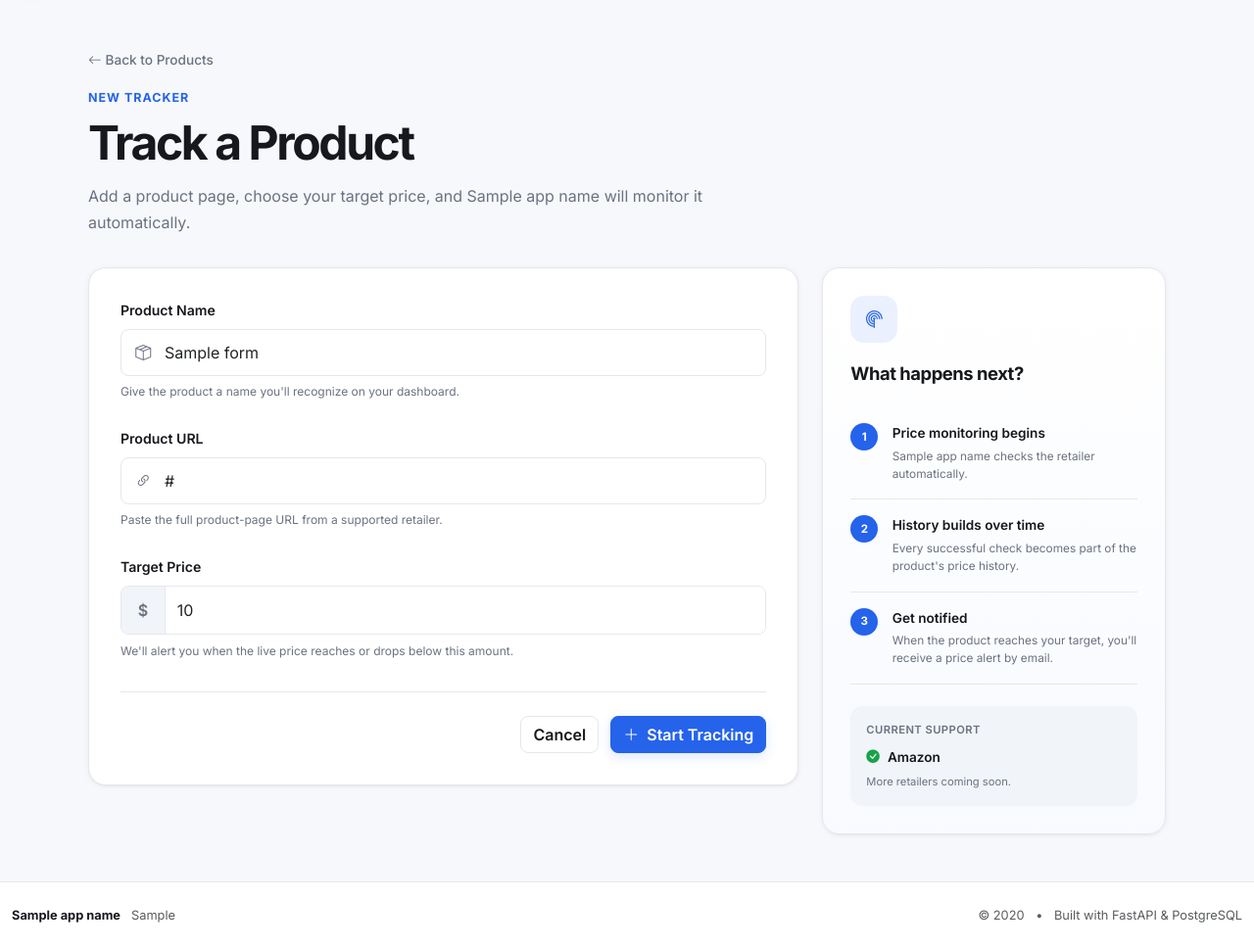
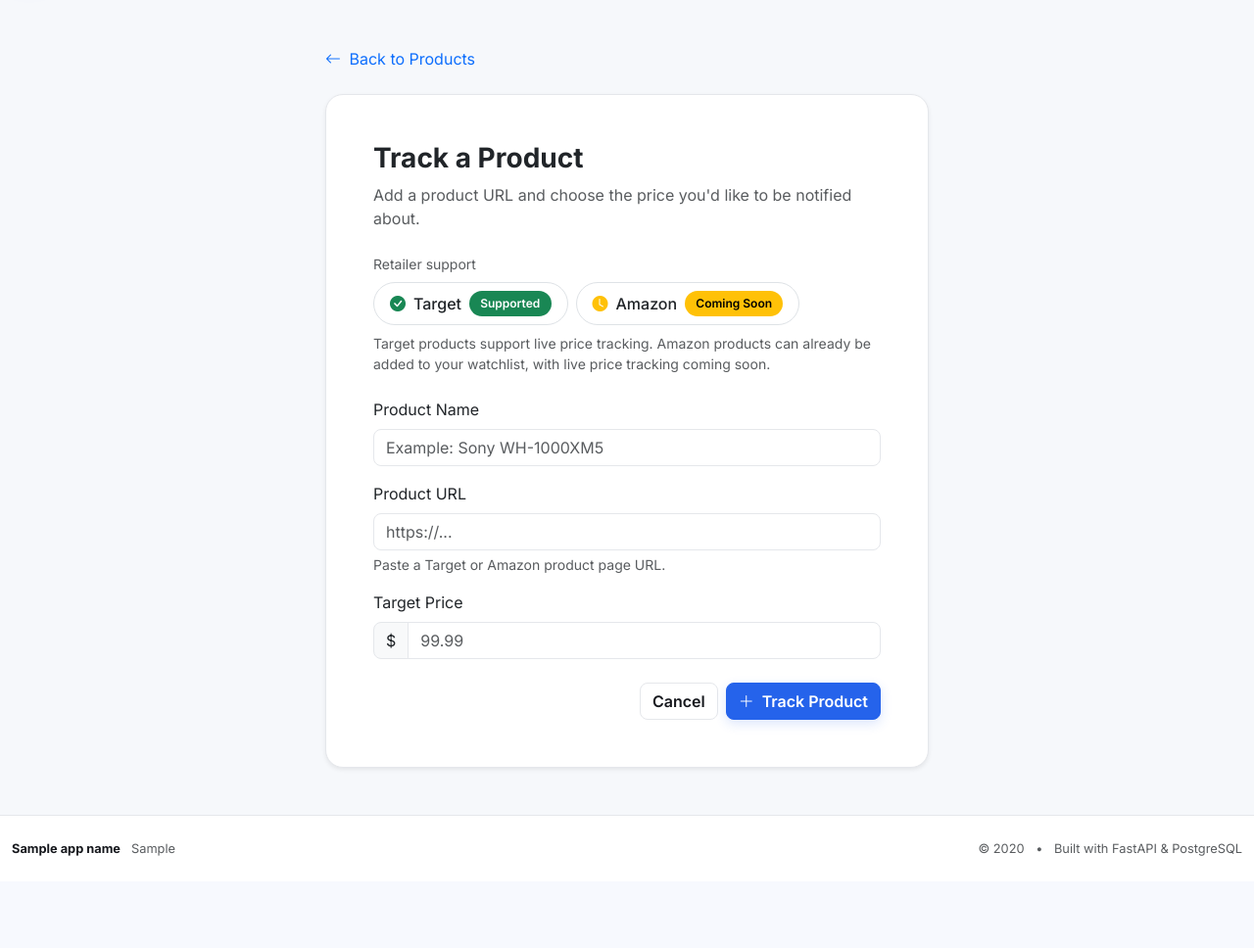
Before and after one commit to magliarozach-phntm/price-tracker-saas, a Python web app: template app/templates/add_product.html in a window 1280 px wide. Shown: the part 73-1041 px from the top of the page at 98% size. After the commit the page ends 947 px from the top, so only its background shows below. Run offline with Jinja, Linux system fonts and the light colour scheme; the template is opened without the code that fills it: most values are stand-ins (such as "Sample title", 1, 10 or a date in 2020).

Commit message:
Add Target support and Amazon coming soon status

```diff
--- a/app/templates/add_product.html
+++ b/app/templates/add_product.html
@@ -6,43 +6,158 @@ Track Product | {{ app_name }}
 
 {% block content %}
 
-<section class="add-product-page">
+<div class="row justify-content-center">
 
-    <div class="add-product-page__header">
+    <div class="col-lg-7 col-xl-6">
+
+        <div class="mb-4">
 
             <a
                 href="/products"
-            class="product-detail-back"
+                class="text-decoration-none"
             >
                 <i class="bi bi-arrow-left me-1"></i>
                 Back to Products
             </a>
 
-        <div class="section-heading__eyebrow">
-            New Tracker
         </div>
 
-        <h1 class="add-product-page__title">
+
+        <div class="card border-0 shadow-sm">
+
+            <div class="card-body p-4 p-md-5">
+
+                <div class="mb-4">
+
+                    <h1 class="h3 fw-bold mb-2">
                         Track a Product
                     </h1>
 
-        <p class="add-product-page__subtitle">
-            Add a product page, choose your target price,
-            and {{ app_name }} will monitor it automatically.
+                    <p class="text-muted mb-0">
+                        Add a product URL and choose the price
+                        you'd like to be notified about.
                     </p>
 
                 </div>
 
 
-    <div class="row g-4">
-
                 <!-- ================================================= -->
-        <!-- FORM -->
+                <!-- RETAILER SUPPORT -->
                 <!-- ================================================= -->
 
-        <div class="col-lg-8">
+                <div class="mb-4">
 
-            <div class="add-product-card">
+                    <div class="small text-muted mb-2">
+                        Retailer support
+                    </div>
+
+                    <div class="d-flex flex-wrap gap-2">
+
+
+                        <!-- TARGET -->
+
+                        <div
+                            class="
+                                d-inline-flex
+                                align-items-center
+                                gap-2
+                                px-3
+                                py-2
+                                rounded-pill
+                                border
+                                bg-white
+                            "
+                        >
+
+                            <span class="text-success">
+
+                                <i
+                                    class="
+                                        bi
+                                        bi-check-circle-fill
+                                    "
+                                ></i>
+
+                            </span>
+
+
+                            <span class="fw-medium">
+                                Target
+                            </span>
+
+
+                            <span
+                                class="
+                                    badge
+                                    rounded-pill
+                                    text-bg-success
+                                "
+                            >
+                                Supported
+                            </span>
+
+                        </div>
+
+
+                        <!-- AMAZON -->
+
+                        <div
+                            class="
+                                d-inline-flex
+                                align-items-center
+                                gap-2
+                                px-3
+                                py-2
+                                rounded-pill
+                                border
+                                bg-white
+                            "
+                        >
+
+                            <span class="text-warning">
+
+                                <i
+                                    class="
+                                        bi
+                                        bi-clock-fill
+                                    "
+                                ></i>
+
+                            </span>
+
+
+                            <span class="fw-medium">
+                                Amazon
+                            </span>
+
+
+                            <span
+                                class="
+                                    badge
+                                    rounded-pill
+                                    text-bg-warning
+                                "
+                            >
+                                Coming Soon
+                            </span>
+
+                        </div>
+
+                    </div>
+
+
+                    <div class="form-text mt-2">
+
+                        Target products support live price tracking.
+
+                        Amazon products can already be added
+                        to your watchlist, with live price
+                        tracking coming soon.
+
+                    </div>
+
+                </div>
+
 
                 {% if error %}
 
@@ -50,109 +165,86 @@ Track Product | {{ app_name }}
                     class="alert alert-danger"
                     role="alert"
                 >
-                    <i class="bi bi-exclamation-circle me-2"></i>
                     {{ error }}
                 </div>
 
                 {% endif %}
 
 
+                <!-- ================================================= -->
+                <!-- PRODUCT FORM -->
+                <!-- ================================================= -->
+
                 <form
                     method="POST"
                     action="/products/add"
                 >
 
-                    <!-- PRODUCT NAME -->
-
-                    <div class="tracking-form-group">
+                    <div class="mb-3">
 
                         <label
                             for="name"
-                            class="tracking-form-label"
+                            class="form-label"
                         >
                             Product Name
                         </label>
 
-                        <div class="tracking-input-wrapper">
-
-                            <div class="tracking-input-icon">
-                                <i class="bi bi-box-seam"></i>
-                            </div>
 
                         <input
                             type="text"
-                                class="form-control tracking-input"
+                            class="form-control"
                             id="name"
                             name="name"
-                                value="{{ form_data.name if form_data else '' }}"
-                                placeholder="Example: DJI Mavic 4 Pro"
+                            placeholder="Example: Sony WH-1000XM5"
                             required
-                                maxlength="255"
                         >
+
                     </div>
 
-                        <div class="tracking-form-help">
-                            Give the product a name you'll recognize
-                            on your dashboard.
+
+                    <div class="mb-3">
+
+                        <label
+                            for="url"
+                            class="form-label"
+                        >
+                            Product URL
+                        </label>
+
+
+                        <input
+                            type="url"
+                            class="form-control"
+                            id="url"
+                            name="url"
+                            placeholder="https://..."
+                            required
+                        >
+
+
+                        <div class="form-text">
+                            Paste a Target or Amazon product page URL.
                         </div>
 
                     </div>
 
 
-                    <!-- PRODUCT URL -->
-
-                    <div class="tracking-form-group">
-
-                        <label
-                            for="url"
-                            class="tracking-form-label"
-                        >
-                            Product URL
-                        </label>
-
-                        <div class="tracking-input-wrapper">
-
-                            <div class="tracking-input-icon">
-                                <i class="bi bi-link-45deg"></i>
-                            </div>
-
-                            <input
-                                type="url"
-                                class="form-control tracking-input"
-                                id="url"
-                                name="url"
-                                value="{{ form_data.url if form_data else '' }}"
-                                placeholder="https://www.amazon.com/..."
-                                required
-                                maxlength="1000"
-                            >
-
-                        </div>
-
-                        <div class="tracking-form-help">
-                            Paste the full product-page URL from a
-                            supported retailer.
-                        </div>
-
-                    </div>
-
-
-                    <!-- TARGET PRICE -->
-
-                    <div class="tracking-form-group mb-0">
+                    <div class="mb-4">
 
                         <label
                             for="target_price"
-                            class="tracking-form-label"
+                            class="form-label"
                         >
                             Target Price
                         </label>
 
-                        <div class="target-price-input">
 
-                            <div class="target-price-input__currency">
+                        <div class="input-group">
+
+                            <span class="input-group-text">
                                 $
-                            </div>
+                            </span>
+
 
                             <input
                                 type="number"
@@ -161,24 +253,22 @@ Track Product | {{ app_name }}
                                 name="target_price"
                                 min="0.01"
                                 step="0.01"
-                                value="{{ form_data.target_price if form_data else '' }}"
-                                placeholder="249.99"
+                                placeholder="99.99"
                                 required
                             >
 
                         </div>
 
-                        <div class="tracking-form-help">
-                            We'll alert you when the live price reaches
-                            or drops below this amount.
-                        </div>
-
                     </div>
 
 
-                    <!-- ACTIONS -->
-
-                    <div class="tracking-form-actions">
+                    <div
+                        class="
+                            d-flex
+                            justify-content-end
+                            gap-2
+                        "
+                    >
 
                         <a
                             href="/products"
@@ -187,12 +277,16 @@ Track Product | {{ app_name }}
                             Cancel
                         </a>
 
+
                         <button
                             type="submit"
                             class="btn btn-primary"
                         >
+
                             <i class="bi bi-plus-lg me-1"></i>
-                            Start Tracking
+
+                            Track Product
+
                         </button>
 
                     </div>
@@ -203,112 +297,8 @@ Track Product | {{ app_name }}
 
         </div>
 
-
-        <!-- ================================================= -->
-        <!-- SIDE INFO -->
-        <!-- ================================================= -->
-
-        <div class="col-lg-4">
-
-            <aside class="tracking-info-card">
-
-                <div class="tracking-info-card__icon">
-                    <i class="bi bi-radar"></i>
-                </div>
-
-                <h2 class="tracking-info-card__title">
-                    What happens next?
-                </h2>
-
-                <div class="tracking-step">
-
-                    <div class="tracking-step__number">
-                        1
-                    </div>
-
-                    <div>
-
-                        <div class="tracking-step__title">
-                            Price monitoring begins
-                        </div>
-
-                        <div class="tracking-step__text">
-                            {{ app_name }} checks the retailer
-                            automatically.
     </div>
 
 </div>
 
-                </div>
-
-
-                <div class="tracking-step">
-
-                    <div class="tracking-step__number">
-                        2
-                    </div>
-
-                    <div>
-
-                        <div class="tracking-step__title">
-                            History builds over time
-                        </div>
-
-                        <div class="tracking-step__text">
-                            Every successful check becomes part of
-                            the product's price history.
-                        </div>
-
-                    </div>
-
-                </div>
-
-
-                <div class="tracking-step">
-
-                    <div class="tracking-step__number">
-                        3
-                    </div>
-
-                    <div>
-
-                        <div class="tracking-step__title">
-                            Get notified
-                        </div>
-
-                        <div class="tracking-step__text">
-                            When the product reaches your target,
-                            you'll receive a price alert by email.
-                        </div>
-
-                    </div>
-
-                </div>
-
-
-                <div class="tracking-supported">
-
-                    <div class="tracking-supported__label">
-                        Current Support
-                    </div>
-
-                    <div class="tracking-supported__retailer">
-                        <i class="bi bi-check-circle-fill"></i>
-                        Amazon
-                    </div>
-
-                    <div class="tracking-supported__meta">
-                        More retailers coming soon.
-                    </div>
-
-                </div>
-
-            </aside>
-
-        </div>
-
-    </div>
-
-</section>
-
 {% endblock %}
```
Also changed, not shown: app/services/product_validation.py (+79 -57 lines), app/services/scraper.py (+53 -25 lines), tests/test_product_validation.py (+108 -28 lines), tests/test_products.py (+4 -1 lines). Lines whose indentation alone changed are shown as unchanged.
